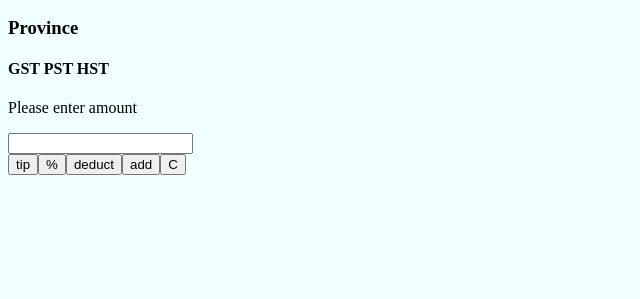
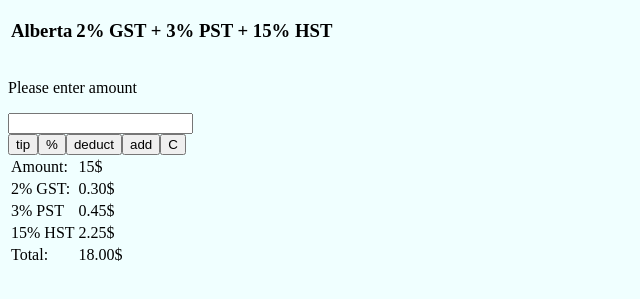
Before and after one commit to Mortymus/addtaxes.com, a plain HTML site: page index.html in a window 1280 px wide. Shown: the part 177-476 px from the top of the page, without its empty margins (0-640 px from the left). Drawn offline with Linux system fonts and the light colour scheme.

Commit message:
Added operational functionality in calculations.js.

```diff
--- /dev/null
+++ b/calculations.js
@@ -0,0 +1,99 @@
+// Calculational functions
+
+// Informational objects with initial values
+
+const province = {
+    name: "Alberta",
+    gst: 2,
+    pst: 3,
+    hst: 15,
+};
+
+const amount = {
+    amount: 15,
+    gst: 0,
+    pst: 0,
+    hst: 0,
+    total: 0,
+    operation: "add",
+};
+
+function showProvince() {
+    document.getElementById("province").innerHTML = province.name;
+    let gst = document.getElementById("gst");
+    let pst = document.getElementById("pst");
+    let hst = document.getElementById("hst");
+    const rates = [province.gst, province.pst, province.hst];
+    const displays = [gst, pst, hst];
+    const texts = ["% GST", "% PST", "% HST"]
+    for (let i = 0; i < rates.length; i++) {
+        if (rates[i] === 0) {
+            displays[i].innerText = "";
+        } else {
+            let feedback = "";
+            if (i > 0) {
+                feedback = " + ";
+            }
+            feedback += rates[i] + texts[i];
+            displays[i].innerText = feedback;
+        };
+    };
+};
+
+
+function showAmount() {
+    let amountText = document.getElementById("amount-text");
+    let amountAmount = document.getElementById("amount-amount");
+    let gstText = document.getElementById("gst-text");
+    let gstAmount = document.getElementById("gst-amount");
+    let pstText = document.getElementById("pst-text");
+    let pstAmount = document.getElementById("pst-amount");
+    let hstText = document.getElementById("hst-text");
+    let hstAmount = document.getElementById("hst-amount");
+    let totalText = document.getElementById("total-text");
+    let totalAmount = document.getElementById("total-amount");
+    const texts = [amountText, gstText, pstText, hstText, totalText];
+    const amounts = [amountAmount, gstAmount, pstAmount, hstAmount, totalAmount];
+    const rates = [province.gst + "% GST:", province.pst + "% PST", province.hst + "% HST", "Total:"];
+    if (amount.amount === 0) {
+        for (let i = 0; i < texts.length; i++) {
+            texts[i].innerText = "";
+            amounts[i].innerText = "";
+        };
+    } else {
+        let operator = "";
+        if (amount.operation === "add") {
+            console.log("adding");
+            operator = "+ ";
+            amount.gst = amount.amount * (province.gst/100);
+            console.log("amount.gst: " + amount.gst);
+            amount.pst = amount.amount * (province.pst/100);
+            amount.hst = amount.amount * (province.hst/100);
+            amount.total = amount.amount + amount.gst + amount.pst + amount.hst;
+        } else {
+            amount.gst = amount.amount / (1 + province.gst/100);
+            amount.pst = amount.amount / (1 + province.pst/100);
+            amount.hst = amount.amount / (1 + province.hst/100);
+            if (amount.operation === "deduct") {
+                operator = "- ";
+                amount.total = amount.amount - amount.gst - amount.pst - amount.hst;
+            } else if (amountText.operation === "calculate") {
+                operator = "incl. "
+                amount.total = amount.amount;
+            }
+        };
+        const calculations = [amount.gst.toFixed(2), amount.pst.toFixed(2),
+            amount.hst.toFixed(2), amount.total.toFixed(2)];
+        amountText.innerText = "Amount:";
+        amountAmount.innerText = amount.amount +"$";
+        for (let i = 0; i < calculations.length; i++) {
+            if (calculations[i] != 0) {
+                texts[i+1].innerText = rates[i];
+                amounts[i+1].innerText =  calculations[i] + "$";
+            } else {
+                texts[i+1].innerText = "";
+                amounts[i+1].innerText =  "";
+            };
+        };
+    };
+};
--- a/index.html
+++ b/index.html
@@ -5,10 +5,11 @@
         <meta name="viewport" content="width=device-width, initial-scale=1.0">
         <link rel="stylesheet" href="tax_style.css">
         <script src="navigation.js" defer></script>
+        <script src="calculations.js" defer></script>
         <title>addtaxes.com</title>
     </head>
 
-<body>
+    <body onload="showProvince(); showAmount();">
 
         <header>
             <h1>addtaxes.com</h1>
@@ -58,16 +59,25 @@
         </nav>
 
         <header>
+            <table>
+                <tr>
+                    <td>
                         <h3 id="province">Province</h3>
-        <h4 id="rates">
+                    </td>
+                    <td>
+                        <h3 id="rates">
                             <span id="gst">GST</span>
                             <span id="pst">PST</span>
                             <span id="hst">HST</span>
-        </h2>
+                        </h3>
+                    </td>
+                </tr>
+            </table>
         </header>
 
         <main>
-        <div id="calculator">
+
+            <section id="calculator">
                 <p>
                     Please enter amount
                 </p>
@@ -90,7 +100,33 @@
                     <button>add</button>
                     <button>C</button>
                 </nav>
-        </div>
+            </section>
+
+            <section id="feedback">
+                <table>
+                    <tr>
+                        <td id="amount-text">Amount: </td>
+                        <td id="amount-amount">400.00$</td>
+                    </tr>
+                    <tr>
+                        <td id="gst-text">+ 5% gst:</td>
+                        <td id="gst-amount">50.00$</td>
+                    </tr>
+                    <tr>
+                        <td id="pst-text">+ 7% pst:</td>
+                        <td id="pst-amount">70.00$</td>
+                    </tr>
+                    <tr>
+                        <td id="hst-text">+ 12% hst:</td>
+                        <td id="hst-amount">120.00$</td>
+                    </tr>
+                    <tr>
+                        <td id="total-text">Total:</td>
+                        <td id="total-amount">500.00$</td>
+                    </tr>
+                </table>
+            </section>
+
         </main>
 
     </body>
```
Lines whose indentation alone changed are shown as unchanged.
